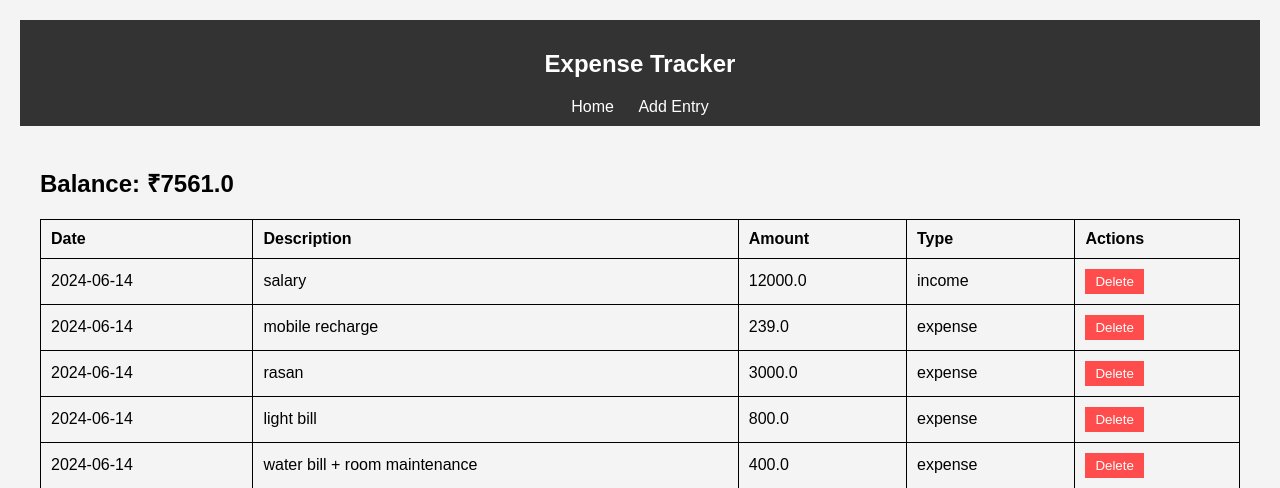
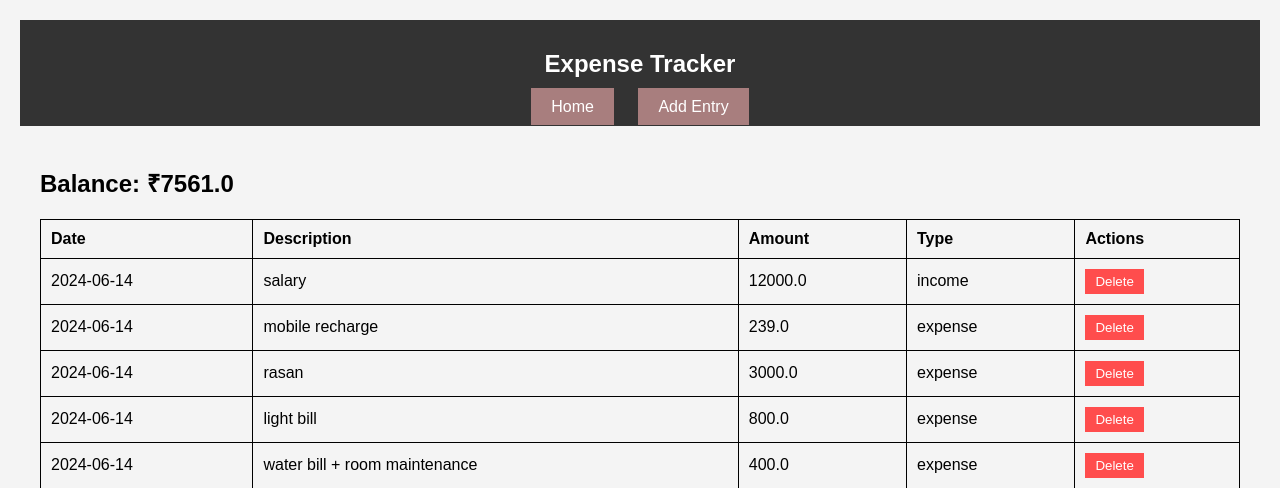
Before and after one commit to vaibhavr21/Expense-Tracker, a Flask app: page / in a window 1280 px wide. Shown: the top 488 px of the page. Run offline with Flask 3, Linux system fonts and the light colour scheme; data comes from the database, SQL or seed files in the repository.

Commit message:
style.css updated

```diff
--- a/static/styles.css
+++ b/static/styles.css
@@ -16,6 +16,11 @@ nav a {
     color: white;
     text-decoration: none;
     margin: 0 10px;
+    background-color: #a87e7e;
+    border: none;
+    padding: 10px 20px;
+    font-size: 16px;
+    cursor: pointer;
 }
 
 main {
```
